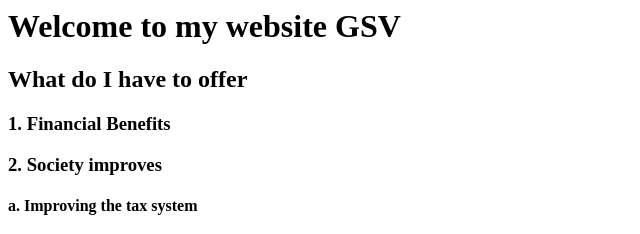
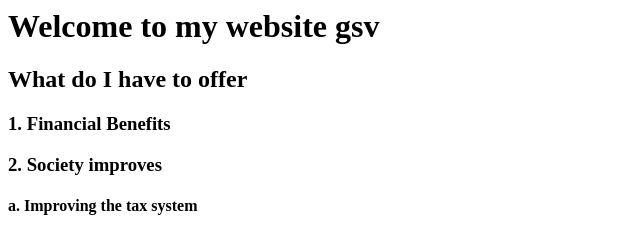
Before and after one commit to gsvsinghverma/html, a plain HTML site: page index.html in a window 1280 px wide. Shown: the top 234 px of the page, 0-640 px from the left. Drawn offline with Linux system fonts and the light colour scheme.

Commit message:
Update index.html

```diff
--- a/index.html
+++ b/index.html
@@ -1,4 +1,4 @@
-<h1>Welcome to my website GSV </h1>
+<h1>Welcome to my website gsv</h1>
 
 <h2>What do I have to offer</h2>
 
```
